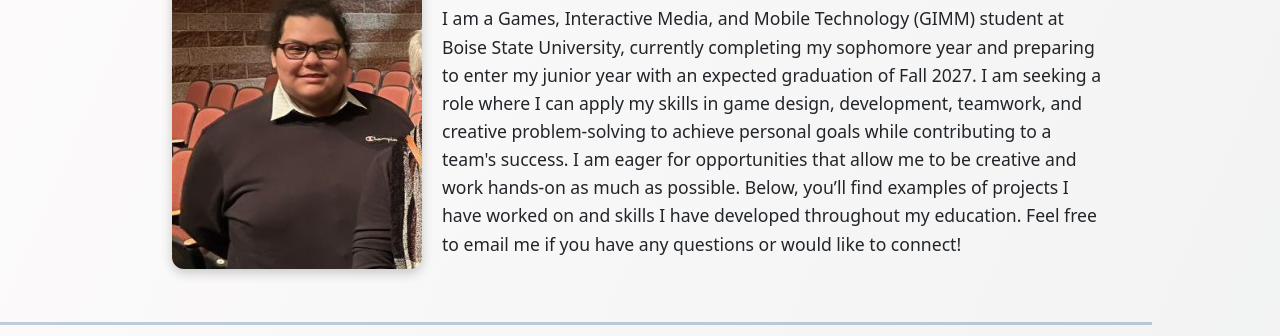
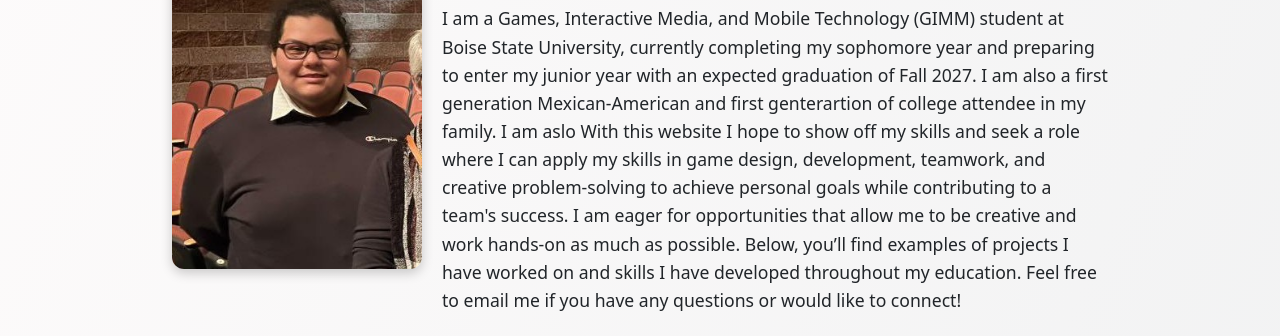
Before and after one commit to Nancy1924/Nancy1924.github.io, a plain HTML site: page index.html in a window 1280 px wide. Shown: the part 186-522 px from the top of the page. Drawn offline with nearby package versions, Linux system fonts and the light colour scheme.

Commit message:
Update index.html

```diff
--- a/index.html
+++ b/index.html
@@ -38,7 +38,8 @@
                     I am a Games, Interactive Media, and Mobile Technology (GIMM) student at Boise State University,
                     currently completing my sophomore year and preparing to enter my junior year with an expected
                     graduation
-                    of Fall 2027. I am seeking a role where I can apply my skills in game design, development, teamwork,
+                    of Fall 2027. I am also a first generation Mexican-American and first genterartion of college attendee in my family. I am aslo
+                    With this website I hope to show off my skills and seek a role where I can apply my skills in game design, development, teamwork,
                     and creative problem-solving to achieve personal goals while contributing to a team's success.
                     I am eager for opportunities that allow me to be creative and work hands-on as much as possible.
                     Below, you’ll find examples of projects I have worked on and skills I have developed throughout my
```
